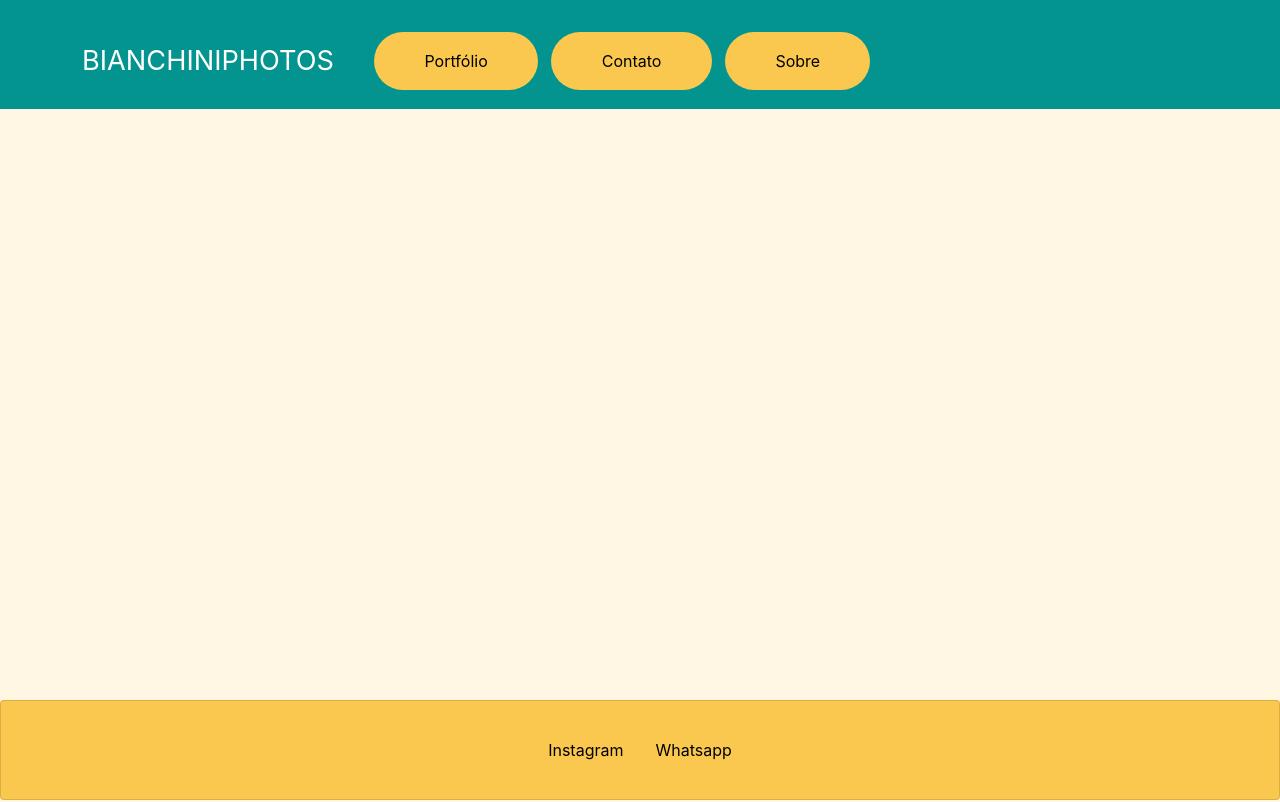
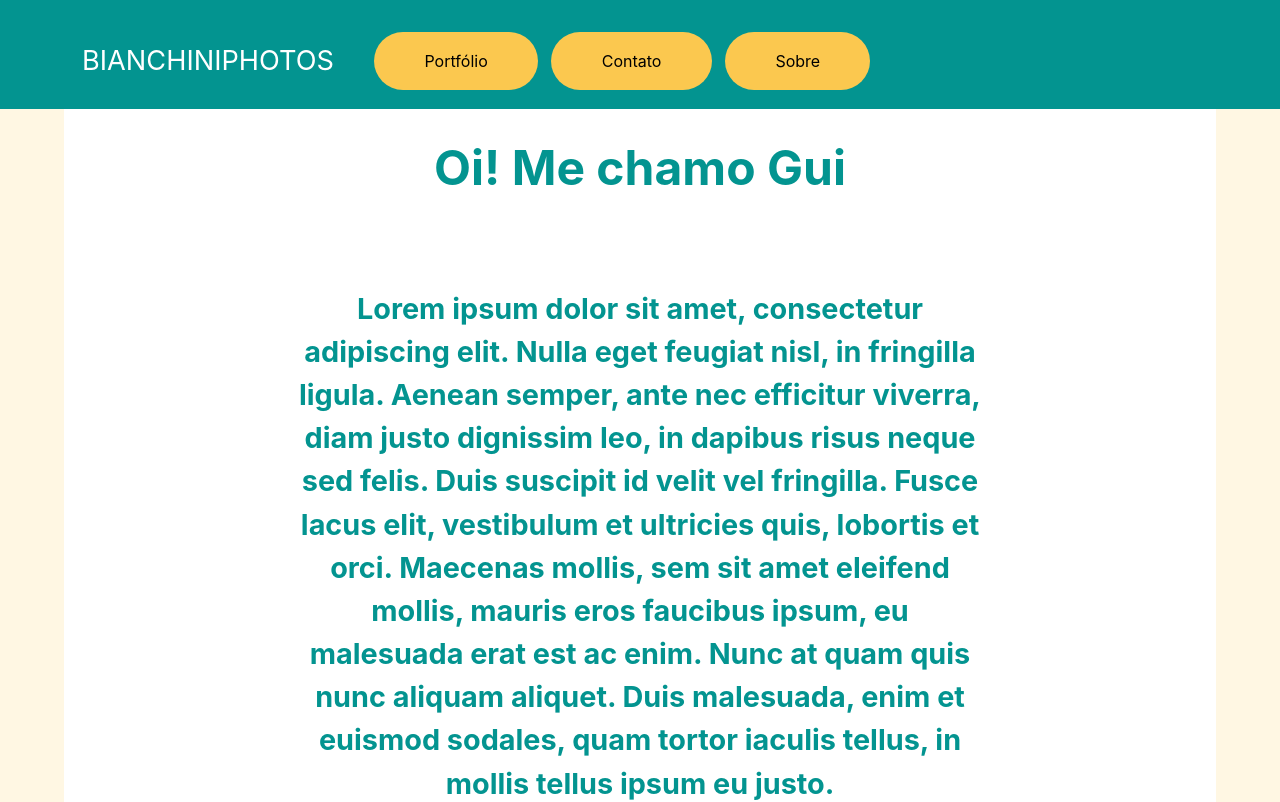
Before and after one commit to guibianchini/bianchiniphotos-client, a React (Create React App) app: page / in a window 1280 px wide. Shown: the top 802 px of the page. Built offline with nearby package versions, Linux system fonts and the light colour scheme.

Commit message:
created a content card

```diff
--- a/package.json
+++ b/package.json
@@ -7,6 +7,7 @@
     "@testing-library/react": "^11.2.7",
     "@testing-library/user-event": "^12.8.3",
     "bootstrap": "^5.1.0",
+    "gh-pages": "^3.2.3",
     "react": "^17.0.2",
     "react-bootstrap": "^2.0.0-beta.6",
     "react-dom": "^17.0.2",
@@ -15,11 +16,14 @@
     "react-scripts": "4.0.3",
     "web-vitals": "^1.1.2"
   },
+  "homepage": "https://guibianchini.github.io/bianchiniphotos-client",
   "scripts": {
     "start": "react-scripts start",
     "build": "react-scripts build",
     "test": "react-scripts test",
-    "eject": "react-scripts eject"
+    "eject": "react-scripts eject",
+    "predeploy": "npm run build",
+    "deploy": "gh-pages -d build"
   },
   "eslintConfig": {
     "extends": [
--- a/src/css/App.css
+++ b/src/css/App.css
@@ -14,7 +14,7 @@
 }
 
 .App-header {
-  background-color: #282c34;
+  background-color: #60646b;
   min-height: 100vh;
   display: flex;
   flex-direction: column;
--- a/src/css/footer.css
+++ b/src/css/footer.css
@@ -1,9 +1,8 @@
 .footer {
   text-align: center;
-    background-color: #FBC84F;
+  background-color: #fbc84f;
   align-items: center;
   bottom: 0;
-    position: fixed;
   width: 100%;
   padding: 1% 0;
 }
@@ -16,3 +15,13 @@
 .footer-link:hover {
   color: white !important;
 }
+
+@media only screen and (max-width: 386px) {
+  .footer {
+      padding: 0;
+  }
+
+  .footer-link {
+      font-size: 0.8em;
+  }
+}
--- a/src/css/home.css
+++ b/src/css/home.css
@@ -1,3 +1,37 @@
 .App {
     text-align: center;
 }
+
+.content {
+    align-content: center;
+    background-color: white !important;
+    margin: 0 5% !important;
+    height: 100%;
+    width: auto;
+    text-overflow: ellipsis;
+}
+
+.content p {
+    text-align: center;
+    font-size: 3em;
+    color: #039490;
+    padding: 2% 0 0 0;
+    font-weight: bold;
+}
+
+.content-sub {
+    font-size: 1.8em !important;
+    margin: 0 20%;
+}
+
+@media only screen and (max-width: 386px){
+    .content p{
+        padding: 5% 0 0 0;
+        font-size: 1.2em;
+    }
+
+    .content-sub {
+        margin: 0 15%;
+        font-size: 0.9em !important;
+    }
+}
--- a/src/css/menu.css
+++ b/src/css/menu.css
@@ -27,6 +27,7 @@
     }
     .menu-nav-title-inf {
         display: block !important;
+        font-size: 1em;
     }
 }
 
@@ -45,3 +46,12 @@
     background-color: #E6B236 !important;
 
 }
+
+@media only screen and (max-width: 386px){
+    .menu-nav-bar-btn {
+        padding: 5% 2%!important;
+        text-align: center;
+        font-size: 1em;
+
+    }
+}
--- a/src/index.js
+++ b/src/index.js
@@ -6,8 +6,10 @@ import { BrowserRouter as Router} from 'react-router-dom';
 
 
 ReactDOM.render(
-  <Router>
-    <App />
-  </Router>,
+  <React.StrictMode>
+    <Router>
+      <App />
+    </Router>
+  </React.StrictMode>,
   document.getElementById('root')
 );
--- a/src/js/App.js
+++ b/src/js/App.js
@@ -1,6 +1,8 @@
 import { Route, Switch } from "react-router-dom";
 import { Menu, Footer } from "./components";
 import Home from "./pages/home";
+import Routes from "../routes";
+
 
 import "bootstrap/dist/css/bootstrap.min.css";
 
@@ -20,6 +22,7 @@ function App() {
         <Route path="/" component={Home} />
       </Switch>
       <Footer />
+      <Routes />
     </>
   );
 }
--- a/src/js/components/menu.js
+++ b/src/js/components/menu.js
@@ -6,7 +6,7 @@ const Menu = () => {
   return (
     <div>
       {
-        <Navbar className="menu" bg="light" expand="lg">
+        <Navbar collapseOnSelect className="menu" bg="light" expand="lg">
           <Container className="menu-nav">
             <Navbar.Brand className="menu-nav-title-sup" href="#home">
               BIANCHINIPHOTOS
@@ -14,7 +14,7 @@ const Menu = () => {
             <Navbar.Brand className="menu-nav-title-inf" href="#home">
               BIANCHINI
             </Navbar.Brand>
-            <Navbar.Toggle aria-controls="basic-navbar-nav" />
+            <Navbar.Toggle className="menu-toggle" aria-controls="navbarScroll" />
             <Navbar.Collapse id="basic-navbar-nav">
               <Nav className="me-auto">
                 <Nav.Link className="menu-nav-bar-btn" href="#link">
--- a/src/js/pages/home.js
+++ b/src/js/pages/home.js
@@ -2,8 +2,48 @@ import "../../css/home.css";
 
 const Home = () => {
   return (
-   <>
-   </>
+    <>
+      <div className="content">
+        <p>Oi! Me chamo Gui</p>
+        <p className="content-sub">
+          <br />
+          Lorem ipsum dolor sit amet, consectetur adipiscing elit. Nulla eget
+          feugiat nisl, in fringilla ligula. Aenean semper, ante nec efficitur
+          viverra, diam justo dignissim leo, in dapibus risus neque sed felis.
+          Duis suscipit id velit vel fringilla. Fusce lacus elit, vestibulum et
+          ultricies quis, lobortis et orci. Maecenas mollis, sem sit amet
+          eleifend mollis, mauris eros faucibus ipsum, eu malesuada erat est ac
+          enim. Nunc at quam quis nunc aliquam aliquet. Duis malesuada, enim et
+          euismod sodales, quam tortor iaculis tellus, in mollis tellus ipsum eu
+          justo. <br /><br />
+          Vestibulum pellentesque est et lacus commodo, sit amet bibendum urna
+          auctor. Aliquam ultricies quis quam quis bibendum. Nam in hendrerit
+          odio. Proin vitae tristique ipsum, porta mattis sapien. Nulla
+          facilisi. Integer eget nulla eu erat suscipit scelerisque nec iaculis
+          quam. Duis cursus erat nec elit elementum, molestie tristique urna
+          imperdiet. Suspendisse et pulvinar felis. Pellentesque odio arcu,
+          pretium ac lectus sit amet, lobortis auctor nunc. Praesent commodo
+          pharetra ullamcorper. Morbi porta tellus at maximus semper. Maecenas
+          vel nisi sem. Ut tristique libero eget accumsan pharetra. Donec vel
+          augue sagittis, tincidunt tortor non, volutpat mi. Fusce eleifend
+          feugiat mi in elementum. <br /><br /> Sed sit amet blandit eros, ac euismod
+          felis. Phasellus commodo, nibh vitae mollis interdum, velit ligula
+          mollis lacus, a eleifend est lacus in tellus. Aenean feugiat nulla at
+          erat lobortis, quis mollis quam feugiat. Duis vitae volutpat dolor,
+          eget ornare libero. Mauris quis orci ut ex tincidunt ultricies. Morbi
+          ac risus odio. Praesent sodales hendrerit semper. Curabitur eget urna
+          sem. Sed sapien ipsum, ornare eu tincidunt et, commodo non purus. In
+          condimentum eu tortor sit amet molestie. Quisque facilisis justo sed
+          sagittis placerat. Quisque et quam non est dictum volutpat ut vitae
+          odio.
+          <br /><br />
+          {/* Sou fotógrafo há mais de 2 anos.<br /><br />
+          Sou apaixonado por fotografia e amo também editar os mínimos detalhes.<br /><br />
+          Bom, agora deixa eu te mostrar meus pacotes pra você escolher o que mais te agrada.       */}
+        </p>
+        <br />
+      </div>
+    </>
   );
 };
 
--- /dev/null
+++ b/src/routes.js
@@ -0,0 +1,13 @@
+import React from "react";
+import { Route, Switch } from "react-router-dom";
+import Home from "./js/pages/home";
+
+export default function Routes() {
+  return (
+    <Switch>
+      <Route exact path="/">
+        <Home />
+      </Route>
+    </Switch>
+  );
+}
```
Also changed, not shown: 1 other file (tests, documents, lock files or other folders). Lines whose indentation alone changed are shown as unchanged.
